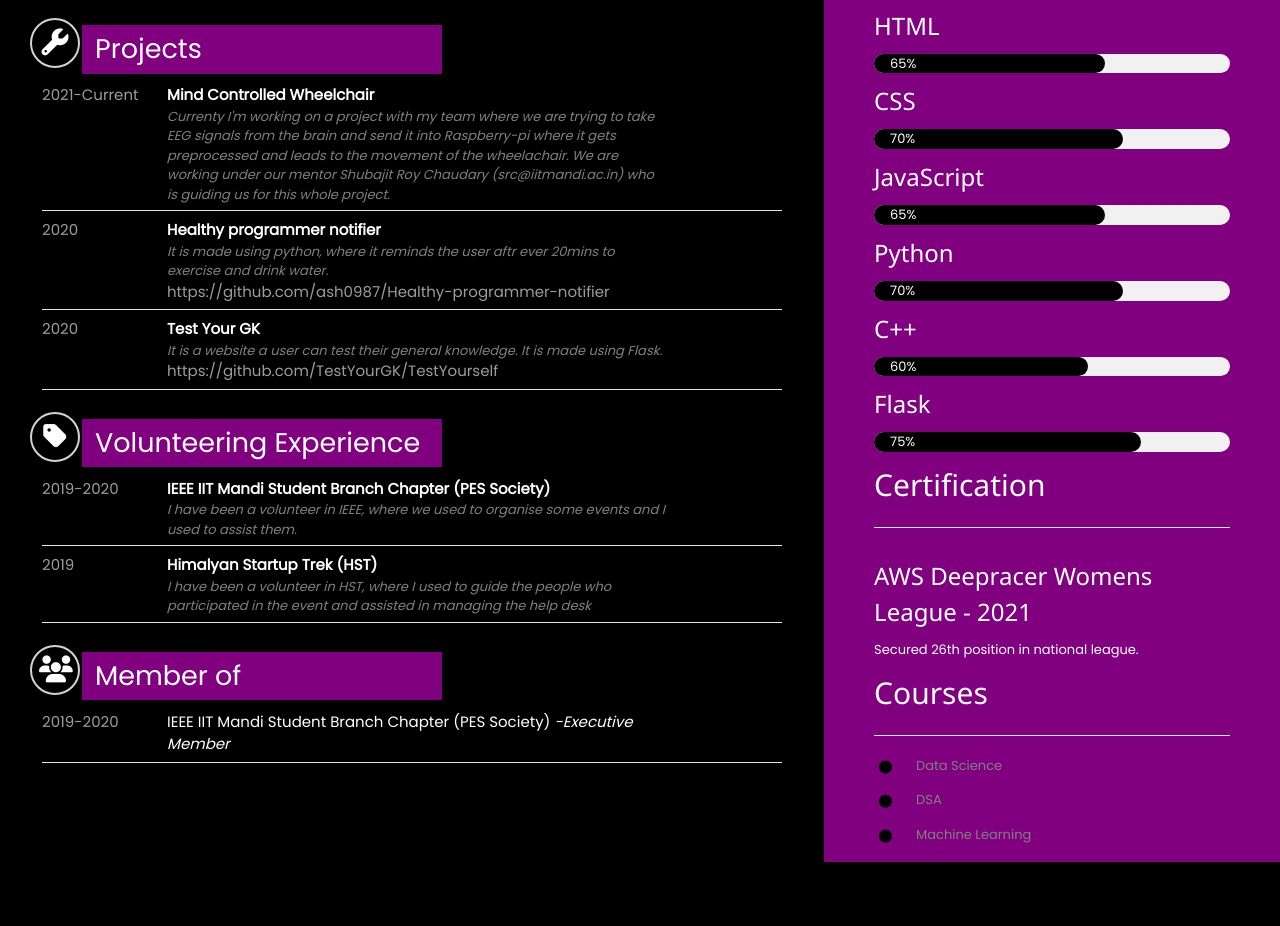
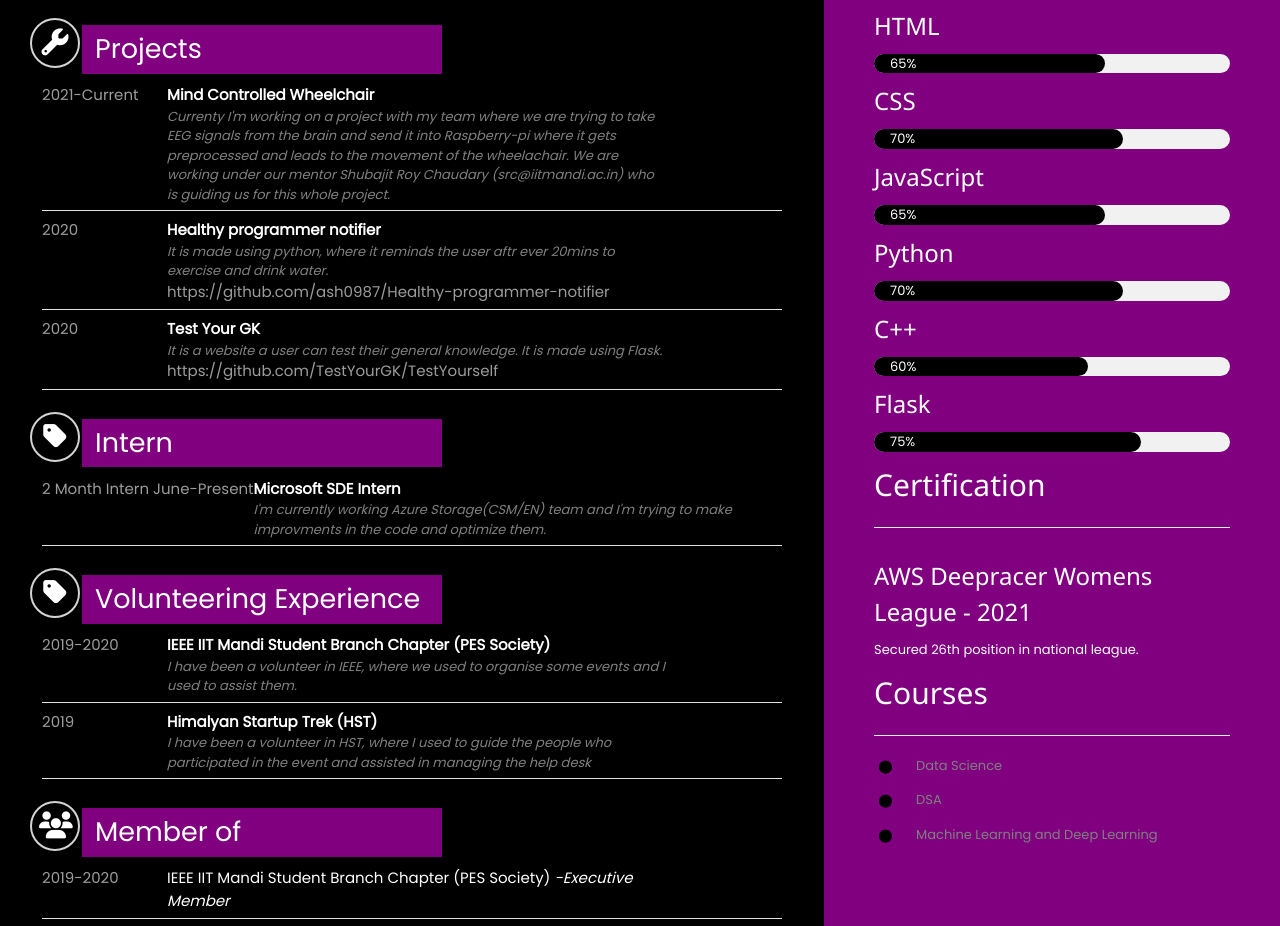
Before and after one commit to ash0987/ash0987.github.io, a plain HTML site: page index.html in a window 1280 px wide. Shown: the part 402-1328 px from the top of the page. Before the commit the page ends 1264 px from the top, so only its background shows below. Drawn offline with nearby package versions, Linux system fonts and the light colour scheme.

Commit message:
Update index.html

```diff
--- a/index.html
+++ b/index.html
@@ -76,6 +76,18 @@
                             <p class="sub">It is a website a user can test their general knowledge. It is made using
                                 Flask.</p>
                             <div class="weak">https://github.com/TestYourGK/TestYourself</div>
+                        </div>
+                    </li>
+                </ul>
+            </div>
+            <div class="layout">
+                <h2><span class="icon"><i class="fa fa-tag"></i></span><span class="title">Intern</span></h2>
+                <ul>
+                    <li>
+                        <div class="weak">2 Month Intern June-Present</div>
+                        <div>
+                            <div class="head">Microsoft SDE Intern</div>
+                            <p class="sub">I'm currently working Azure Storage(CSM/EN) team and I'm trying to make improvments in the code and optimize them.</p>
                         </div>
                     </li>
                 </ul>
@@ -195,8 +207,9 @@
                         <div class="details">DSA</div>
                     </li>
                     <li><div><i class="fa fa-circle"  style="color: black;"></i></i></div>
-                        <div class="details">Machine Learning</div>
+                        <div class="details">Machine Learning and Deep Learning</div>
                     </li>
+
                 </ul>
             </div>
         </div>
```
